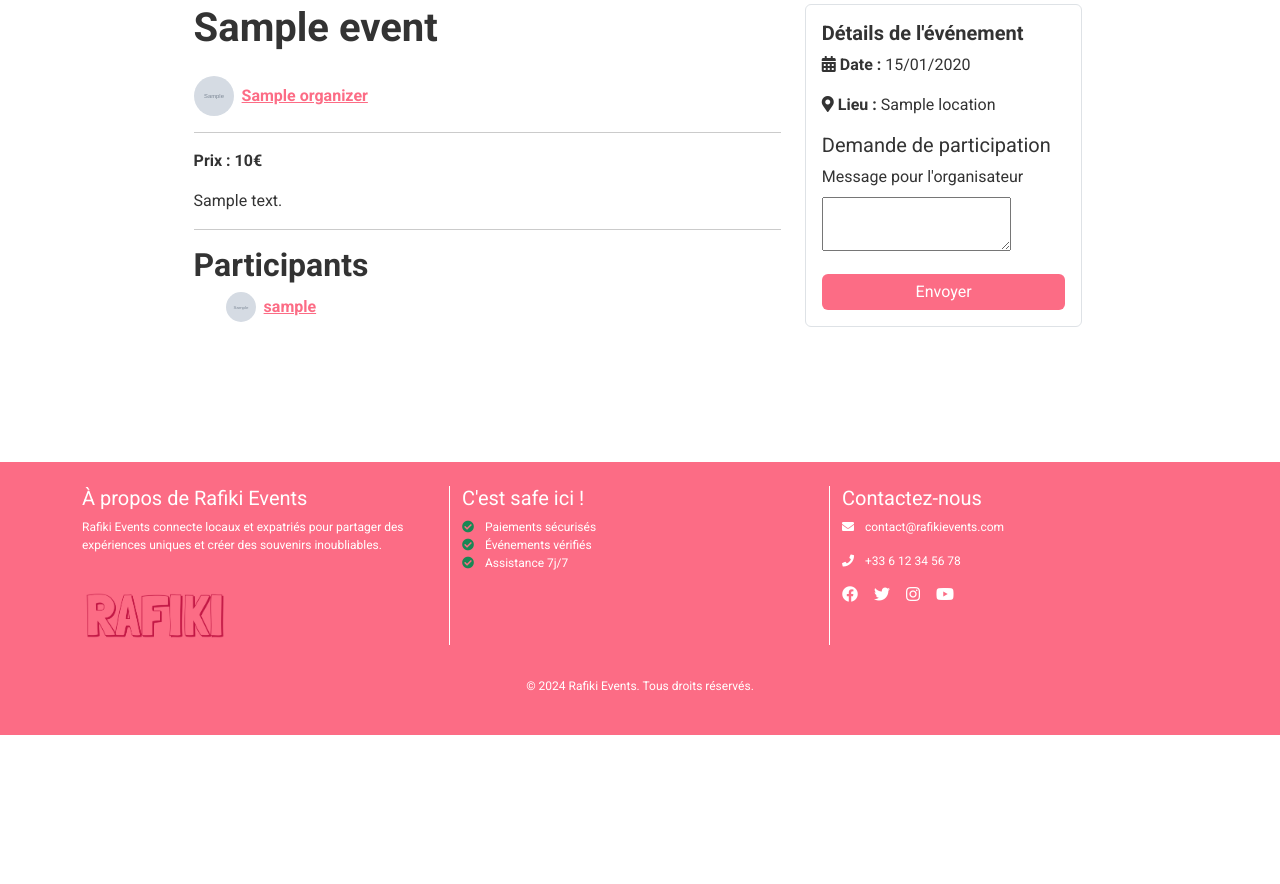
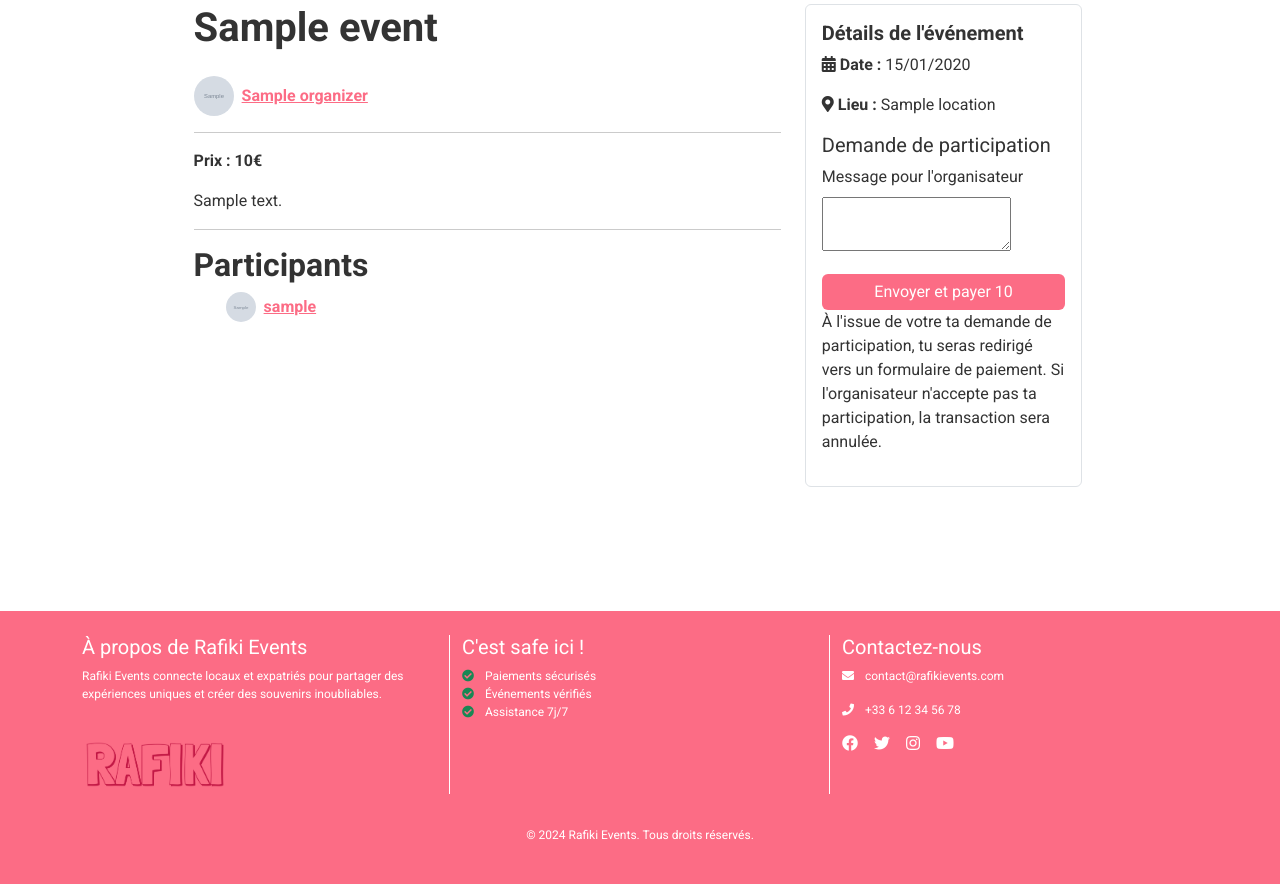
Before and after one commit to jafty/rafiki, a Django app: template events/templates/events/event_detail.html in a window 1280 px wide. Shown: the part 836-1720 px from the top of the page. Before the commit the page ends 1571 px from the top, so only its background shows below. Run offline with Django 5.2, Linux system fonts and the light colour scheme; the template is opened without the code that fills it: most values are stand-ins (such as "Sample title", 1, 10 or a date in 2020); grey boxes marked "Sample" are stand-in pictures; form fields are guessed from the names that the template uses; some libraries are stand-ins or nearby versions.

Commit message:
is_rejected fix

```diff
--- a/events/templates/events/event_detail.html
+++ b/events/templates/events/event_detail.html
@@ -59,8 +59,9 @@
                             <label for="message" class="form-label">Message pour l'organisateur</label>
                             {{ form.message }}
                         </div>
-                        <button type="submit" class="btn btn-primary w-100">Envoyer</button>
+                        <button type="submit" class="btn btn-primary w-100">Envoyer et  payer {{ event.price }}</button>
                     </form>
+                    <p>À l'issue de votre ta demande de participation, tu seras redirigé vers un formulaire de paiement. Si l'organisateur n'accepte pas ta participation, la transaction sera annulée.</p>
                 {% else %}
                     <a href="{% url 'manage_participants' event.id %}" class="btn btn-secondary mt-2 w-100">Gérer les participants</a>
                     <a href="{% url 'edit_event' event.id %}" class="btn btn-secondary mt-2 w-100">Éditer l'événement</a>
--- a/events/views.py
+++ b/events/views.py
@@ -78,6 +78,8 @@ def event_detail(request, event_id):
     can_manage = event.can_manage(user)
     is_accepted = False
     is_pending = False
+    is_rejected = False
+    # TODO : remove those false shit taht's crazy work
     location = event.location
     if Participation.objects.filter(user=user, event=event).exists():
         participation = Participation.objects.get(user=user, event=event)
```
